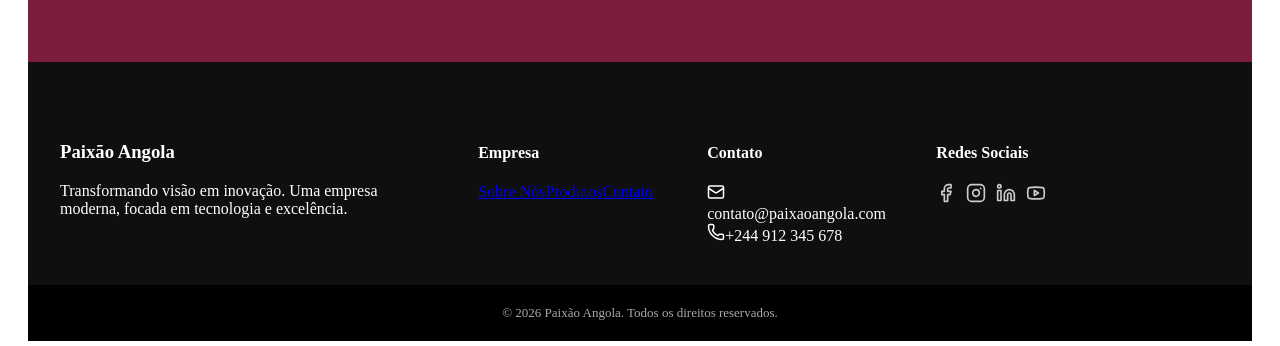
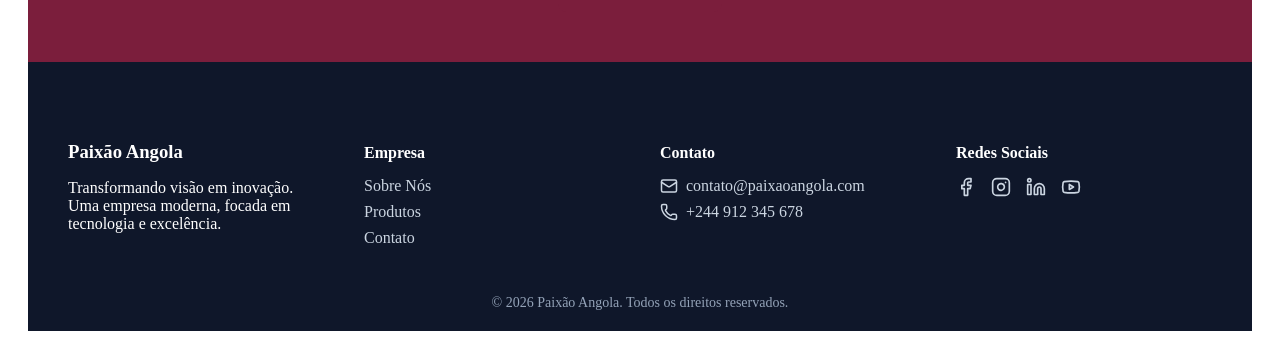
Before and after one commit to wilsondala/paixao_frontend, a React (Vite) app in the folder paixao_frontend/: page / in a window 1280 px wide. Shown: the part 2234-2580 px from the top of the page. Built offline with nearby package versions, Linux system fonts and the light colour scheme; no server answers.

Commit message:
novvas funcao1

```diff
--- a/paixao_frontend/src/components/Footer.module.css
+++ b/paixao_frontend/src/components/Footer.module.css
@@ -1,109 +1,60 @@
 .footer {
-  background: #0f0f0f;
+  background: #0f172a;
   color: #fff;
-  padding-top: 60px;
+  padding: 60px 40px 20px;
 }
 
 .container {
-  max-width: 1200px;
-  margin: auto;
-  padding: 0 20px;
   display: grid;
-  grid-template-columns: 2fr 1fr 1fr 1.5fr;
+  grid-template-columns: repeat(auto-fit, minmax(220px, 1fr));
   gap: 40px;
 }
 
-.logo {
-  font-size: 24px;
+.column h4,
+.column h3 {
   margin-bottom: 15px;
 }
 
-.brandSection p {
-  color: #ccc;
-  line-height: 1.6;
-  margin-bottom: 20px;
+.column a {
+  display: block;
+  margin-bottom: 8px;
+  color: #cbd5e1;
+  text-decoration: none;
+  transition: 0.3s;
+}
+
+.column a:hover {
+  color: #38bdf8;
+}
+
+.iconItem {
+  display: flex;
+  align-items: center;
+  gap: 8px;
+  margin-bottom: 8px;
+  color: #cbd5e1;
 }
 
 .socials {
   display: flex;
-  flex-wrap: wrap;
-  gap: 10px;
+  gap: 15px;
 }
 
 .socials a {
-  color: #ccc;
-  font-size: 14px;
-  text-decoration: none;
+  color: #cbd5e1;
   transition: 0.3s;
 }
 
 .socials a:hover {
-  color: #fff;
-}
-
-.linksSection h4,
-.contactSection h4 {
-  margin-bottom: 15px;
-}
-
-.linksSection a {
-  display: block;
-  color: #ccc;
-  text-decoration: none;
-  margin-bottom: 8px;
-  font-size: 14px;
-  transition: 0.3s;
-}
-
-.linksSection a:hover {
-  color: #fff;
-}
-
-.contactSection p {
-  color: #ccc;
-  font-size: 14px;
-  margin-bottom: 6px;
-}
-
-.newsletter {
-  margin-top: 20px;
-}
-
-.newsletter h5 {
-  margin-bottom: 10px;
-}
-
-.inputGroup {
-  display: flex;
-}
-
-.inputGroup input {
-  flex: 1;
-  padding: 8px;
-  border: none;
-  border-radius: 4px 0 0 4px;
-}
-
-.inputGroup button {
-  padding: 8px 14px;
-  border: none;
-  background: #fff;
-  color: #000;
-  cursor: pointer;
-  border-radius: 0 4px 4px 0;
-}
-
-.inputGroup button:hover {
-  background: #ccc;
+  color: #38bdf8;
+  transform: scale(1.1);
 }
 
 .bottom {
   margin-top: 40px;
-  padding: 20px;
   text-align: center;
-  background: #000;
-  font-size: 13px;
-  color: #aaa;
+  font-size: 14px;
+  color: #94a3b8;
 }
 
 /* RESPONSIVO */
```
